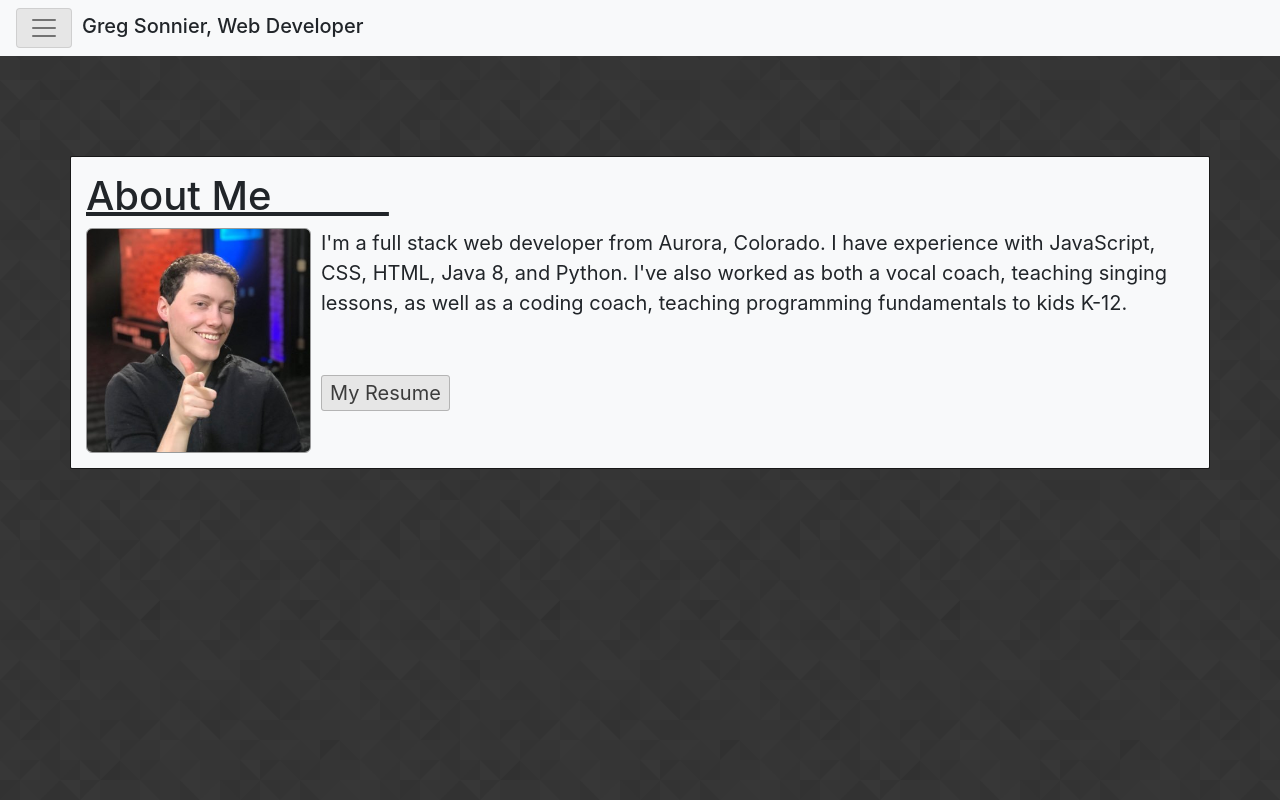
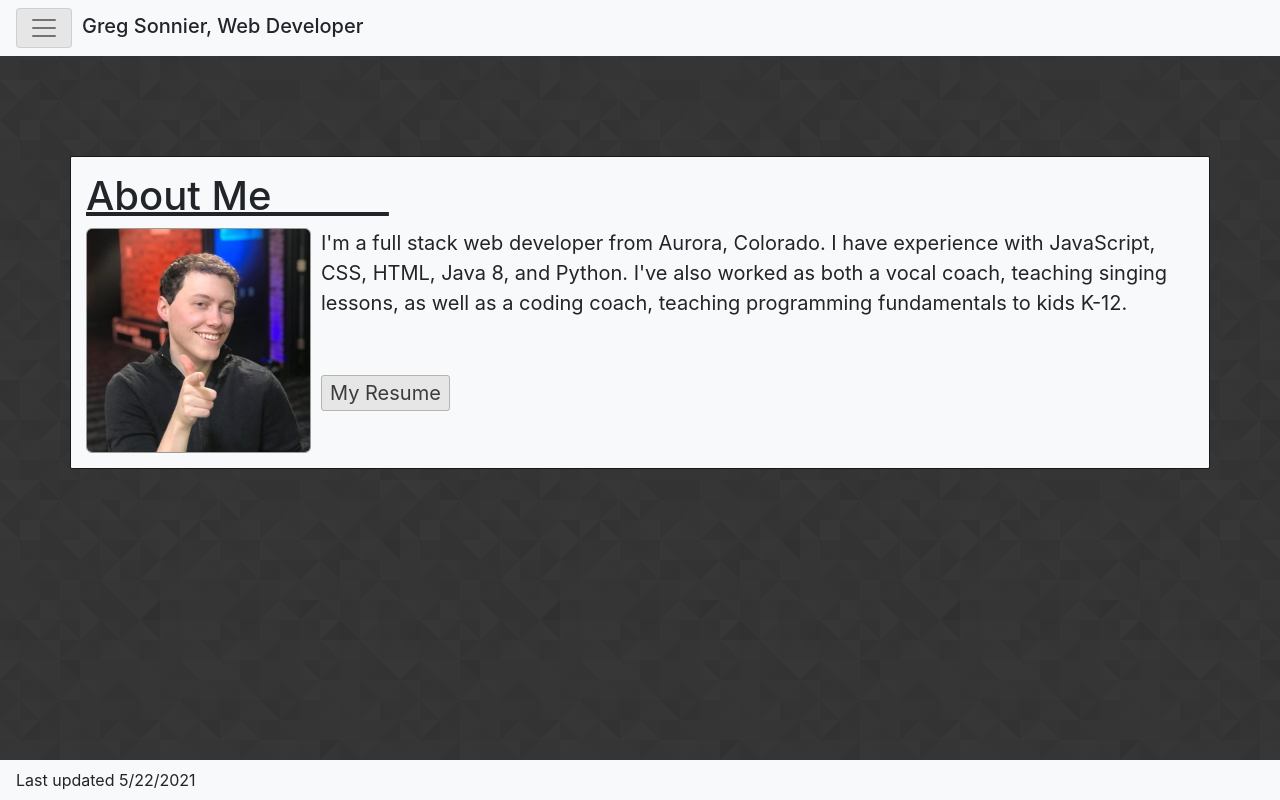
Before and after one commit to gsonnier333/gsonnier333.github.io, a React (Create React App) app: page /about in a window 1280 px wide. Built offline with nearby package versions, Linux system fonts and the light colour scheme.

Commit message:
footer bar added, includes the date of the most recent update to the portfolio

```diff
--- a/src/App.js
+++ b/src/App.js
@@ -4,12 +4,15 @@ import AboutMe from "./components/AboutMe";
 import { BrowserRouter as Router, Switch, Route } from "react-router-dom";
 import Portfolio from "./components/Portfolio";
 import Contact from "./components/Contact";
+import Footer from "./components/Footer";
 
 function App() {
 	return (
 		<>
 			<Router>
+				<div id="wrapper">
 					<Header />
+
 					<Switch>
 						<Route exact path="/">
 							<Portfolio />
@@ -21,6 +24,8 @@ function App() {
 							<AboutMe />
 						</Route>
 					</Switch>
+					<Footer />
+				</div>
 			</Router>
 		</>
 	);
--- /dev/null
+++ b/src/components/Footer.js
@@ -0,0 +1,10 @@
+import React from "react";
+import Navbar from "react-bootstrap/Navbar";
+
+export default function Footer() {
+	return (
+		<Navbar bg="light" id="footerBar">
+			Last updated 5/22/2021
+		</Navbar>
+	);
+}
--- a/src/components/Portfolio.js
+++ b/src/components/Portfolio.js
@@ -5,6 +5,7 @@ import Project from "./Projects/Project";
 
 export default function Portfolio() {
 	return (
+		<>
 			<Container className="customCont">
 				<h1>
 					<u>
@@ -24,5 +25,7 @@ export default function Portfolio() {
 
 				<Project name="Employee Directory" />
 			</Container>
+			<br />
+		</>
 	);
 }
--- a/src/index.css
+++ b/src/index.css
@@ -39,6 +39,17 @@ div.customCont {
 	overflow: auto;
 	padding: 15px;
 	font-size: 20px;
+}
+
+#footerBar {
+	margin-top: auto;
+	width: 100%;
+}
+
+#wrapper {
+	min-height: 100vh;
+	display: flex;
+	flex-direction: column;
 }
 
 /* DESKTOP VIEW */
```
Lines whose indentation alone changed are shown as unchanged.
